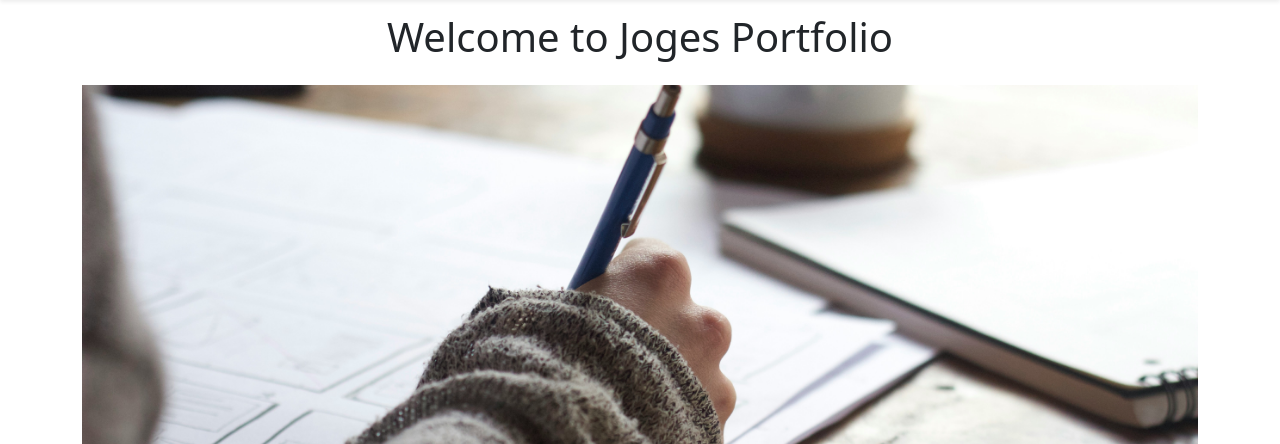
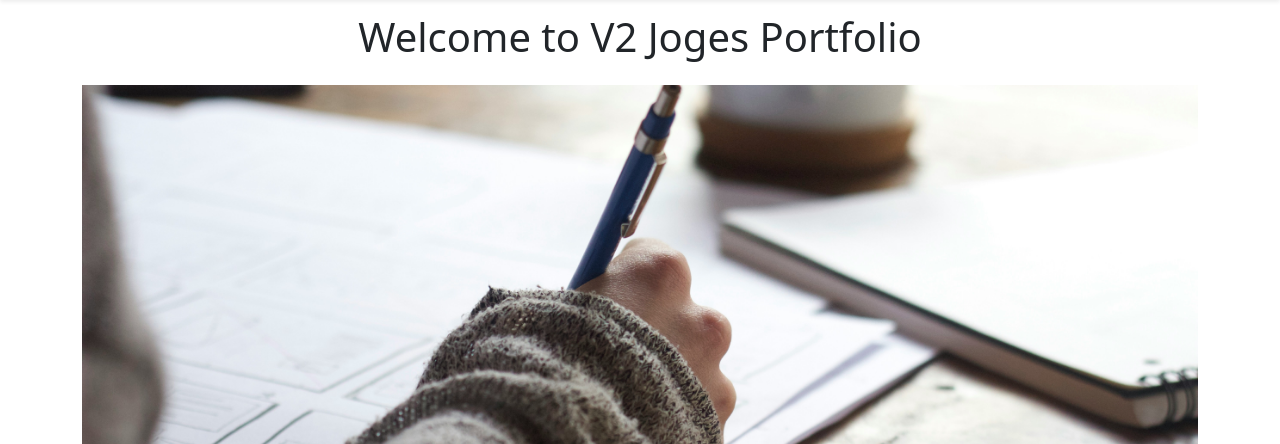
Before and after one commit to jogeswarnanda/joges-portfolio-webasite-v2, a Flask app: page / in a window 1280 px wide. Shown: the part 56-500 px from the top of the page. Run offline with Flask 3, Linux system fonts and the light colour scheme.

Commit message:
updated title

```diff
--- a/templates/home.html
+++ b/templates/home.html
@@ -12,7 +12,7 @@
 <body>
     {% include 'nav.html' %}
     <div class="container">
-        <h1 class="text-center mt-4 mb-4">Welcome to {{company_name}} Portfolio</h1>
+        <h1 class="text-center mt-4 mb-4">Welcome to V2 {{company_name}} Portfolio</h1>
         <img class="img-fluid" id="banner" src="/static/banner.jpg" height="320px"/>
         <h2 class="text-center mt-2 mb-2">About </h2>
         <p> {% for job in jobs %}
```
